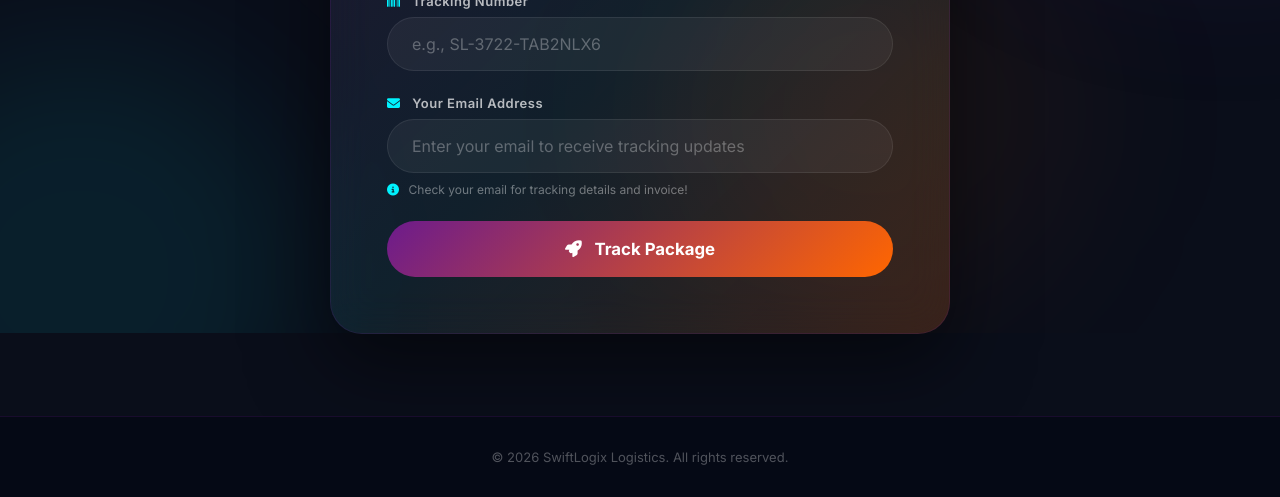
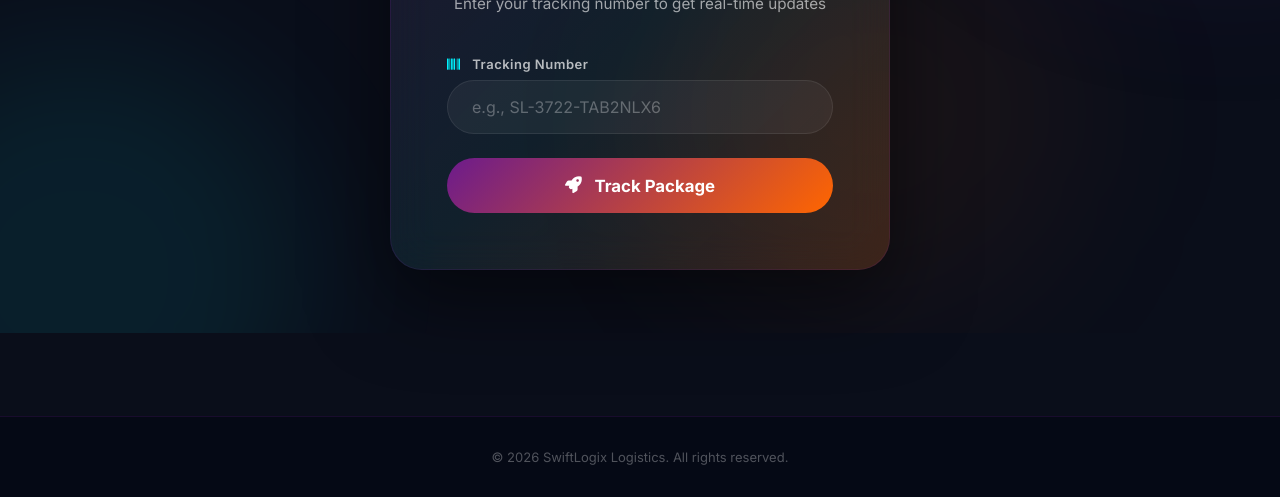
Before and after one commit to Giftfx-ship/Swiftlogix, a website: page public/tracking.html in a window 1280 px wide. Shown: the part 467-964 px from the top of the page. Drawn offline with Linux system fonts and the light colour scheme.

Commit message:
Update tracking.html

```diff
--- a/public/tracking.html
+++ b/public/tracking.html
@@ -34,7 +34,7 @@
         .menu-toggle { display: none; font-size: 1.5rem; color: #fff; cursor: pointer; }
 
         .track-page { min-height: 100vh; display: flex; align-items: center; justify-content: center; padding: 6rem 5% 4rem; position: relative; z-index: 1; }
-        .track-card { max-width: 620px; width: 100%; background: rgba(255, 255, 255, 0.03); border-radius: 32px; padding: 3.5rem; border: 1px solid rgba(108, 27, 140, 0.2); backdrop-filter: blur(20px); position: relative; animation: fadeUp 0.8s ease forwards; box-shadow: 0 30px 80px rgba(0, 0, 0, 0.5); }
+        .track-card { max-width: 500px; width: 100%; background: rgba(255, 255, 255, 0.03); border-radius: 32px; padding: 3.5rem; border: 1px solid rgba(108, 27, 140, 0.2); backdrop-filter: blur(20px); position: relative; animation: fadeUp 0.8s ease forwards; box-shadow: 0 30px 80px rgba(0, 0, 0, 0.5); }
         @keyframes fadeUp { from { opacity: 0; transform: translateY(30px); } to { opacity: 1; transform: translateY(0); } }
         .track-card::before { content: ''; position: absolute; top: -1px; left: -1px; right: -1px; bottom: -1px; border-radius: 32px; background: linear-gradient(135deg, rgba(108, 27, 140, 0.3), rgba(0, 242, 254, 0.1), rgba(255, 102, 0, 0.3)); z-index: -1; opacity: 0.5; }
         .track-card .icon-top { text-align: center; font-size: 52px; margin-bottom: 1.5rem; animation: pulse 2s ease-in-out infinite; }
@@ -48,8 +48,6 @@
         .track-card .form-group input { width: 100%; padding: 1rem 1.5rem; background: rgba(255, 255, 255, 0.05); border: 1px solid rgba(255, 255, 255, 0.08); border-radius: 60px; color: #fff; font-size: 1rem; transition: all 0.3s; font-family: 'Inter', sans-serif; }
         .track-card .form-group input:focus { outline: none; border-color: #6C1B8C; box-shadow: 0 0 0 4px rgba(108, 27, 140, 0.15); background: rgba(255, 255, 255, 0.08); }
         .track-card .form-group input::placeholder { color: rgba(255, 255, 255, 0.3); }
-        .track-card .email-hint { display: flex; align-items: center; gap: 0.6rem; color: rgba(255, 255, 255, 0.4); font-size: 12px; margin-top: 0.6rem; }
-        .track-card .email-hint i { color: #00f2fe; }
         .track-card .track-btn { width: 100%; padding: 1.1rem; background: linear-gradient(135deg, #6C1B8C, #FF6600); border: none; border-radius: 60px; color: #fff; font-weight: 700; font-size: 1.05rem; cursor: pointer; transition: all 0.3s; display: flex; align-items: center; justify-content: center; gap: 0.8rem; font-family: 'Inter', sans-serif; position: relative; overflow: hidden; }
         .track-card .track-btn::before { content: ''; position: absolute; top: 0; left: -100%; width: 100%; height: 100%; background: linear-gradient(90deg, transparent, rgba(255, 255, 255, 0.1), transparent); transition: left 0.6s; }
         .track-card .track-btn:hover::before { left: 100%; }
@@ -175,20 +173,12 @@
         <div class="track-card">
             <div class="icon-top"><i class="fas fa-box-open"></i></div>
             <h1>Track Your Package</h1>
-            <p class="subtitle">Enter your tracking number and email to receive real-time updates</p>
+            <p class="subtitle">Enter your tracking number to get real-time updates</p>
 
             <form id="trackForm">
                 <div class="form-group">
                     <label><i class="fas fa-barcode"></i> Tracking Number</label>
                     <input type="text" id="trackingCode" placeholder="e.g., SL-3722-TAB2NLX6" required>
-                </div>
-                <div class="form-group">
-                    <label><i class="fas fa-envelope"></i> Your Email Address</label>
-                    <input type="email" id="userEmail" placeholder="Enter your email to receive tracking updates" required>
-                    <div class="email-hint">
-                        <i class="fas fa-info-circle"></i>
-                        <span>Check your email for tracking details and invoice!</span>
-                    </div>
                 </div>
                 <button type="submit" class="track-btn" id="trackBtn">
                     <i class="fas fa-rocket"></i> Track Package
@@ -266,21 +256,20 @@
             }, 500);
         }
 
-        // ===== TRACK FORM =====
+        // ===== TRACK FORM (NO EMAIL INPUT) =====
         document.getElementById('trackForm').addEventListener('submit', async function(e) {
             e.preventDefault();
             const trackingCode = document.getElementById('trackingCode').value.trim().toUpperCase();
-            const userEmail = document.getElementById('userEmail').value.trim();
             const btn = document.getElementById('trackBtn');
             const resultBox = document.getElementById('resultBox');
 
-            if (!trackingCode || !userEmail) {
+            if (!trackingCode) {
                 resultBox.className = 'result-box error';
                 resultBox.innerHTML = `
                     <i class="fas fa-exclamation-circle"></i>
                     <div class="result-content">
-                        <strong>Please fill in both fields</strong>
-                        <div class="small">Tracking number and email are required</div>
+                        <strong>Please enter a tracking number</strong>
+                        <div class="small">Tracking number is required</div>
                     </div>
                 `;
                 return;
@@ -327,12 +316,11 @@
                     return;
                 }
 
-                // ✅ Save data to localStorage for tracking-result.html
+                // ✅ Save data to localStorage for tracking-result.html (NO EMAIL)
                 localStorage.setItem('trackingNumber', trackingCode);
-                localStorage.setItem('userEmail', userEmail);
                 localStorage.setItem('trackingData', JSON.stringify(trackData.shipment));
 
-                console.log('💾 Saved to localStorage:', { trackingCode, userEmail });
+                console.log('💾 Saved to localStorage:', { trackingCode });
 
                 // ✅ Show success and redirect
                 resultBox.className = 'result-box success';
```
